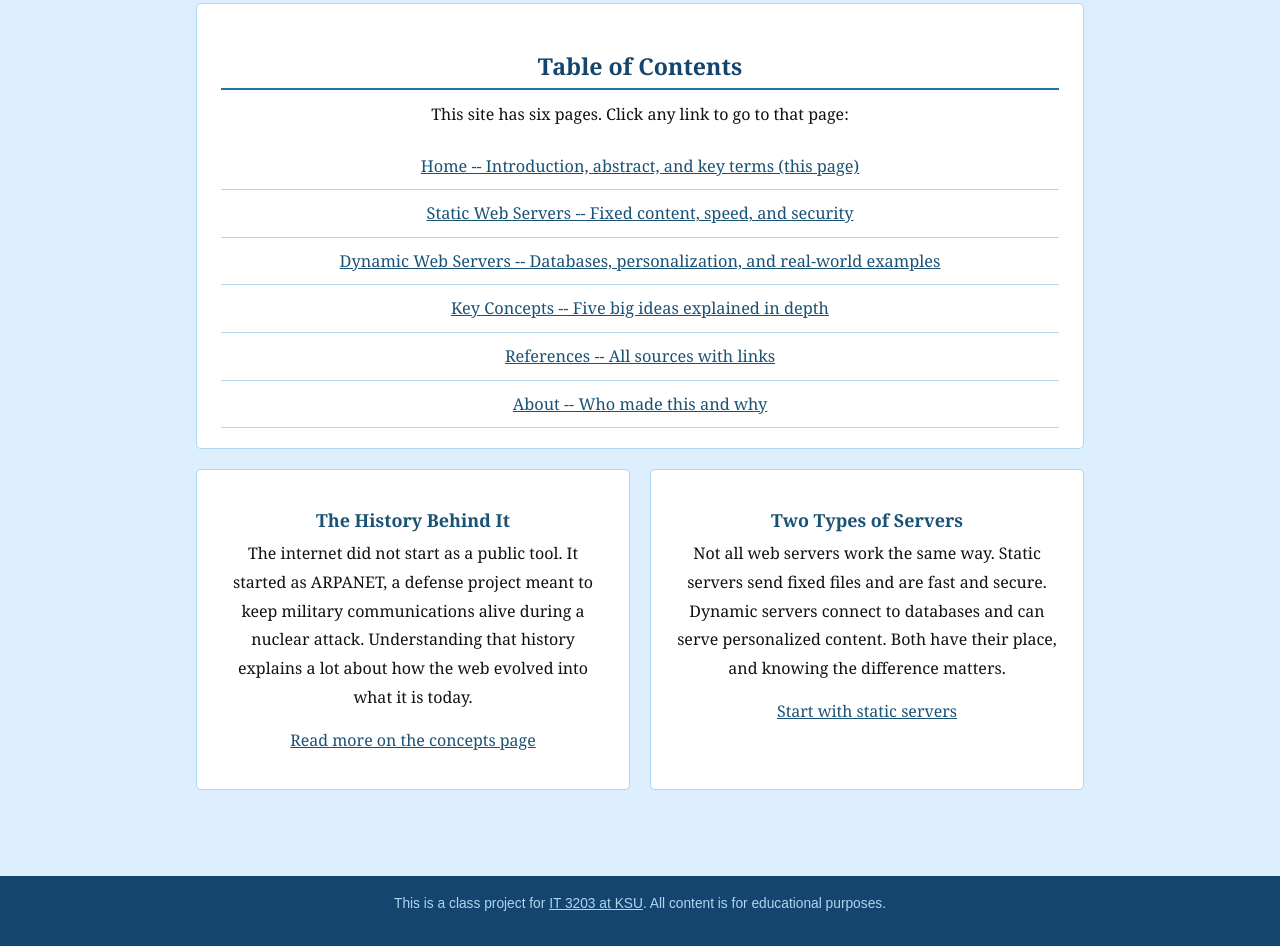
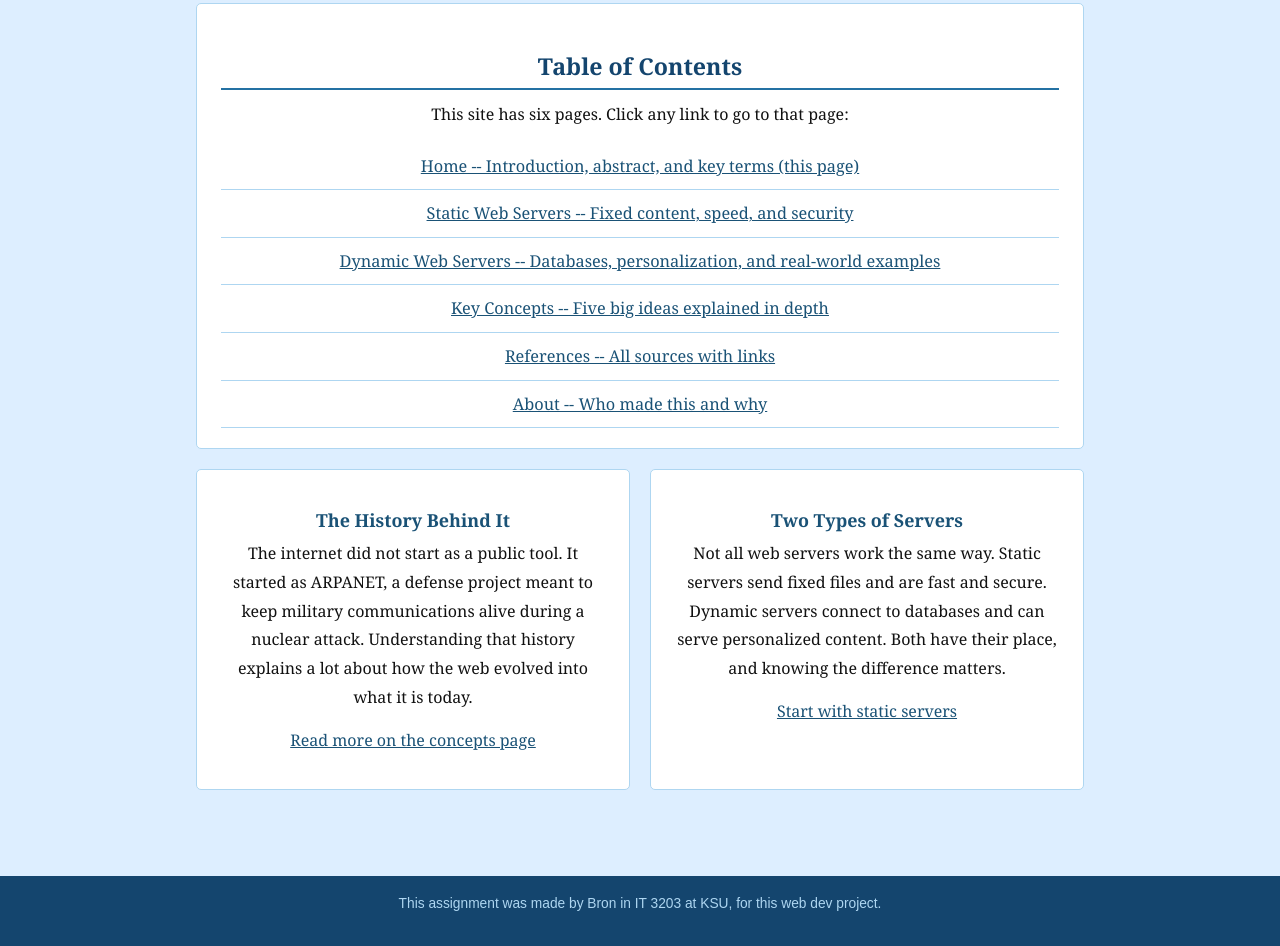
Before and after one commit to BBet5/bbet5.github.io, a plain HTML site: page index.html in a window 1280 px wide. Shown: the part 1621-2567 px from the top of the page. Drawn offline with Linux system fonts and the light colour scheme.

Commit message:
Update footer text for class project attribution

```diff
--- a/index.html
+++ b/index.html
@@ -184,11 +184,7 @@
 
 <!-- ======= footer ======= -->
 <footer>
-    <p>
-        This is a class project for
-        <a href="https://ksuweb.github.io/IT3203/" target="_blank">IT 3203 at KSU</a>.
-        All content is for educational purposes.
-    </p>
+    <p>This assignment was made by Bron in IT 3203 at KSU, for this web dev project.</p>
 </footer>
 
 </body>
```
